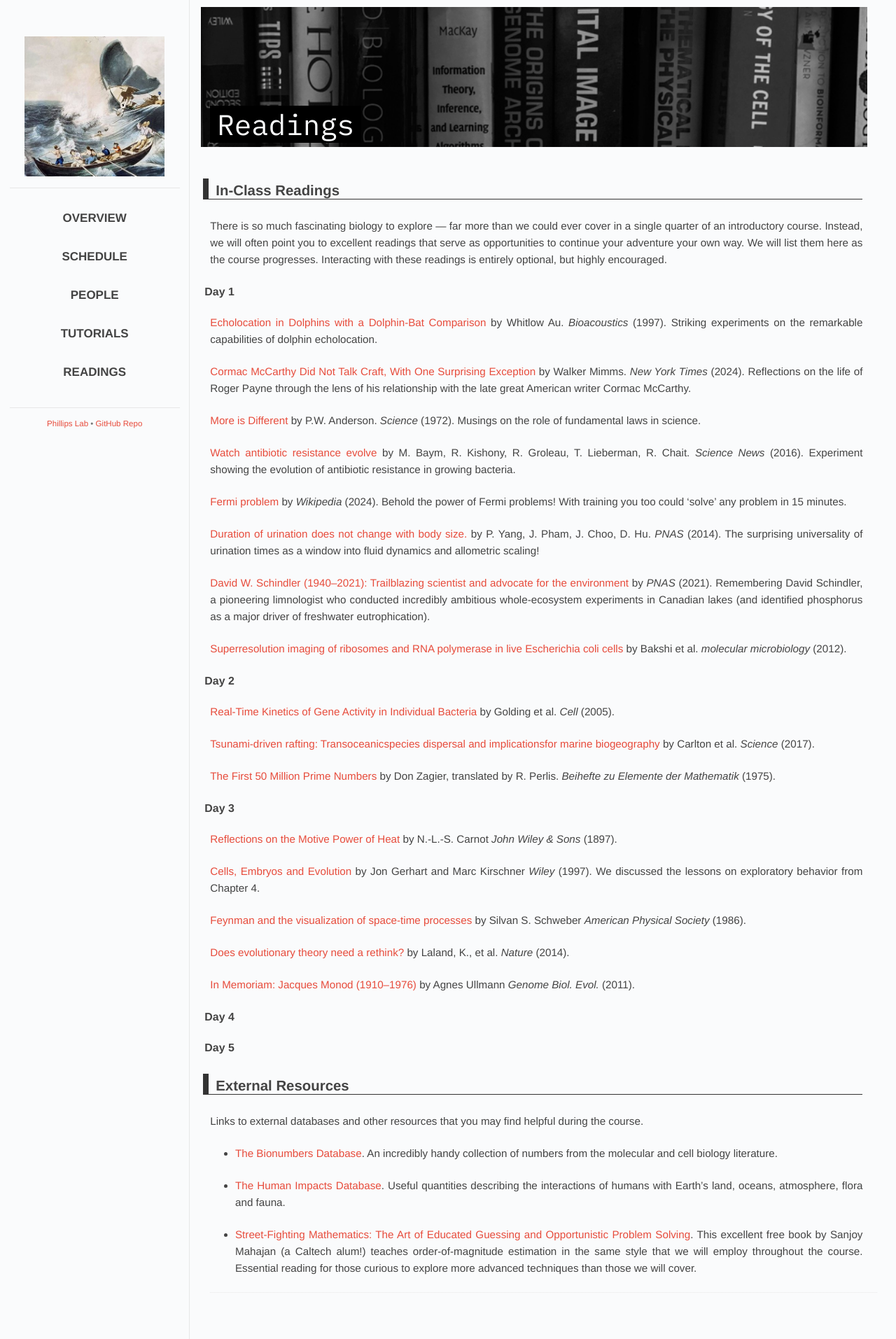
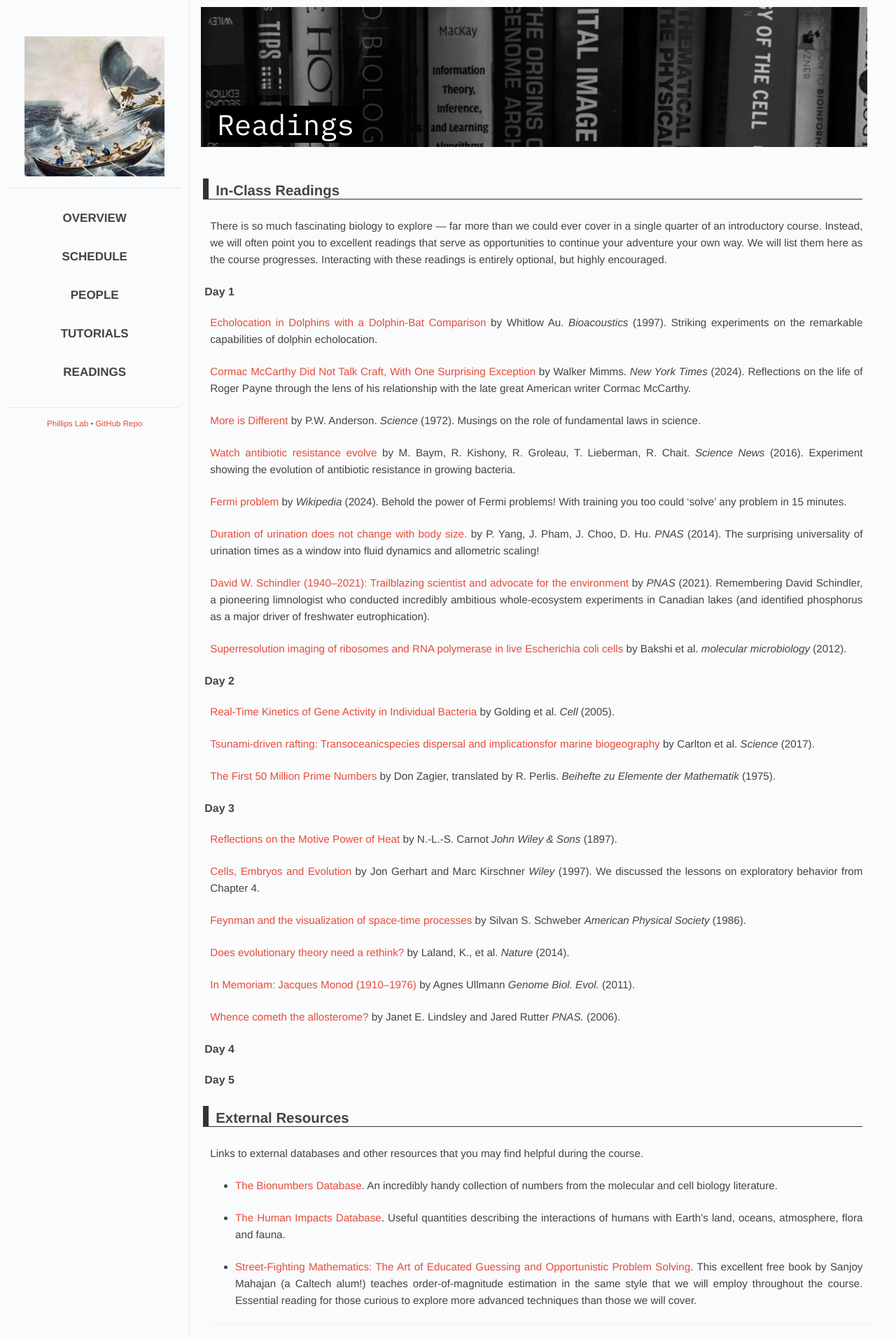
Before and after one commit to RPGroup-PBoC/mpi-pboc, a Jekyll site: the page built from 2024/readings.md, in a window 1280 px wide. Shown: the whole page at 70% size. Built offline with Jekyll 4.4.1, drawn with Linux system fonts in a browser that asks for light colours; some web fonts are replaced.

Commit message:
whence cometh paper

```diff
--- a/_data/2024/papers.yaml
+++ b/_data/2024/papers.yaml
@@ -111,5 +111,12 @@ Day 3:
   PDF: "MonodMemorium.pdf"
   description: ""
 
+- title: "Whence cometh the allosterome?"
+  author: "Janet E. Lindsley and Jared Rutter"
+  journal: "PNAS."
+  year: "2006"
+  PDF: "lindsley2006-whence-cometh-the-allosterome.pdf"
+  description: ""
+
 Day 4:
 Day 5:
```
Also changed, not shown: 1 other file.
